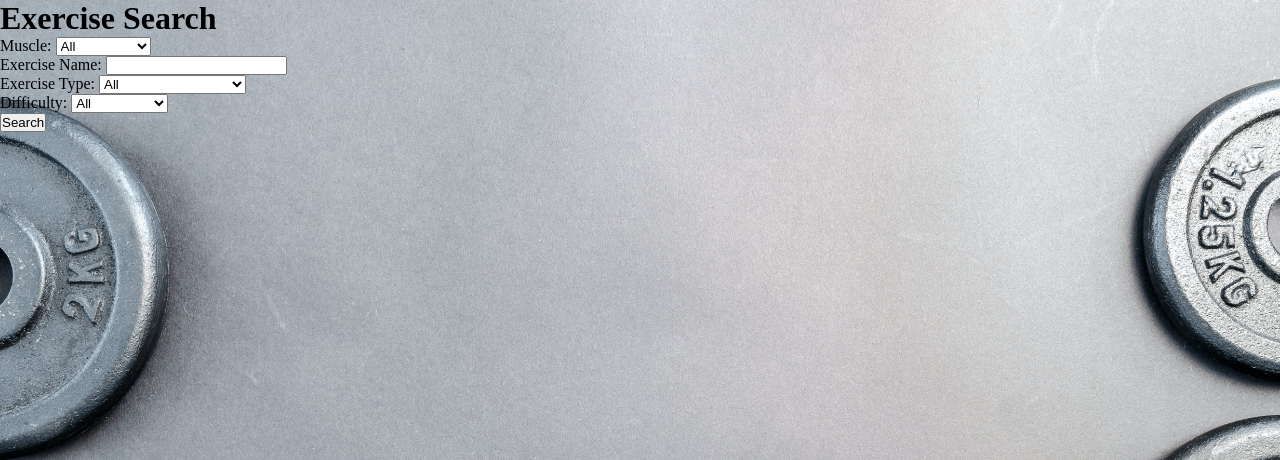
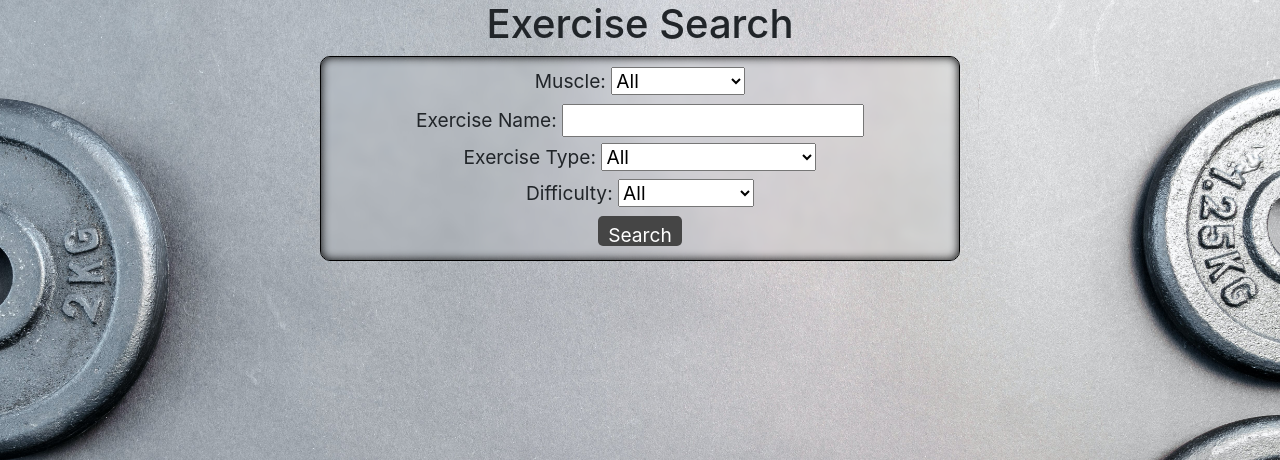
Before and after one commit to TylerJMalone/fitness-tracker, a web app: file exercises.html in a window 1280 px wide. Shown: the top 460 px of the page. Run offline with its HTML, style and script files only (its server is not run), Linux system fonts and the light colour scheme; some libraries are stand-ins or nearby versions.

Commit message:
fixed style on exercise and caloricNeeds html

```diff
--- a/exercises.html
+++ b/exercises.html
@@ -2,6 +2,8 @@
 <html>
 <head>
   <title>Exercise Search</title>
+  <link rel="stylesheet" href="https://cdnjs.cloudflare.com/ajax/libs/font-awesome/4.7.0/css/font-awesome.min.css">
+  <link rel="stylesheet" href="https://cdnjs.cloudflare.com/ajax/libs/twitter-bootstrap/4.5.0/css/bootstrap.min.css">
   <link rel="stylesheet" href="./public/css/style.css">
   <script src="https://code.jquery.com/jquery-3.6.0.min.js"></script>
   <script>
@@ -65,8 +67,8 @@
   </style>
 </head>
 <body>
-  <h1>Exercise Search</h1>
-  <form>
+  <h1 class="title d-flex col-12 justify-content-center">Exercise Search</h1>
+  <form class="col-12 text-center" id ="search-form">
     <label for="muscle">Muscle:</label>
     <select id="muscle">
       <option value="">All</option>
@@ -111,7 +113,7 @@
       <option value="expert">Expert</option>
     </select>
     <br>
-    <button type="submit">Search</button>
+    <button class="custom-button" type="submit">Search</button>
   </form>
   <div id="result-container"></div>
 
--- a/index.html
+++ b/index.html
@@ -16,9 +16,9 @@
                         <img class="logo" src="./public/images/SweatSmart-Logo.png" width="100" height="100" class="d-incline-block align-top" alt="Logo">
                     </a>
                     <ul class="navbar-nav cust-nav-bar" >
-                        <li class="nav-item"><a class="nav-link" href="#">Exercises</a></li>
+                        <li class="nav-item"><a class="nav-link" href="exercises.html">Exercises</a></li>
                         <li class="nav-item"><a class="nav-link" href="#">Stretches</a></li>
-                        <li class="nav-item"><a class="nav-link" href="#">Health Trackers</a></li>
+                        <li class="nav-item"><a class="nav-link" href="caloricNeeds.html">Health Trackers</a></li>
                         <li class="nav-item"><a class="nav-link" href="#">Favorites</a></li>
                     </ul>
                     <div class="navbar-text">Join the movement and Sweat Smarter with SweatSmart</div>
--- a/public/css/style.css
+++ b/public/css/style.css
@@ -30,3 +30,36 @@ body {
     opacity: 100%;
     transform: scale(1.1);
 }
+#search-form {
+    margin: auto;
+    width: 50%;
+    font-size: larger;
+    border: 1px solid black;
+    backdrop-filter: blur(5px);
+    border-radius: 10px;
+    padding: 10px;
+    box-shadow: inset 0 0 10px black;
+}
+.custom-button {
+    height: 30px;
+    background: #454545;
+    border: 0;
+    padding: 5px 10px;
+    border-radius: 5px;
+    color: white;
+    transition: all 0.2s;
+}
+.custom-button:hover {
+    box-shadow: 1px 1px 5px black;
+    transform: scale(1.01);
+}
+#calculatorForm {
+    margin: auto;
+    width: 50%;
+    font-size: larger;
+    border: 1px solid black;
+    backdrop-filter: blur(5px);
+    border-radius: 10px;
+    padding: 10px;
+    box-shadow: inset 0 0 10px black;
+}
```
Also changed, not shown: caloricNeeds.html (+5 -3 lines).
